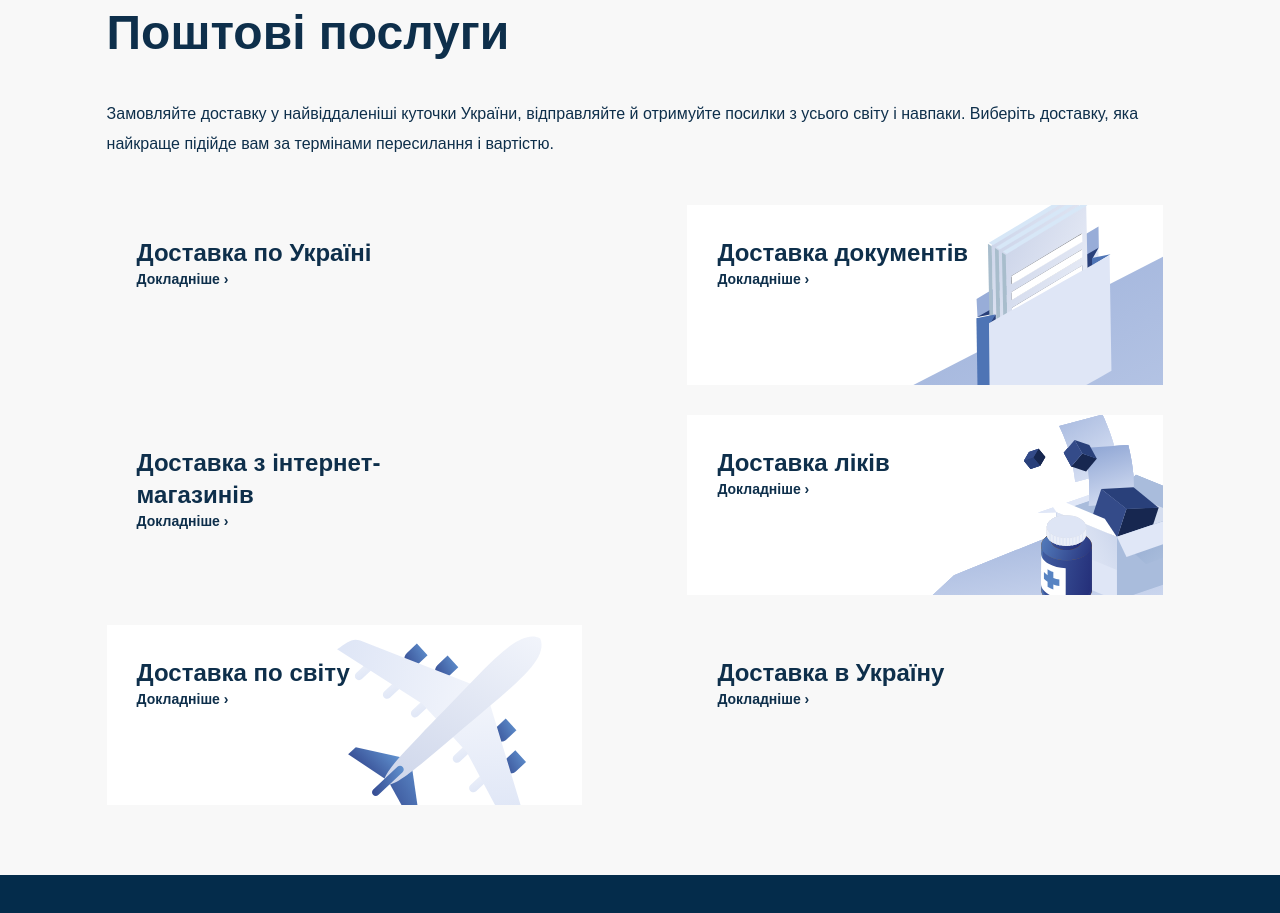
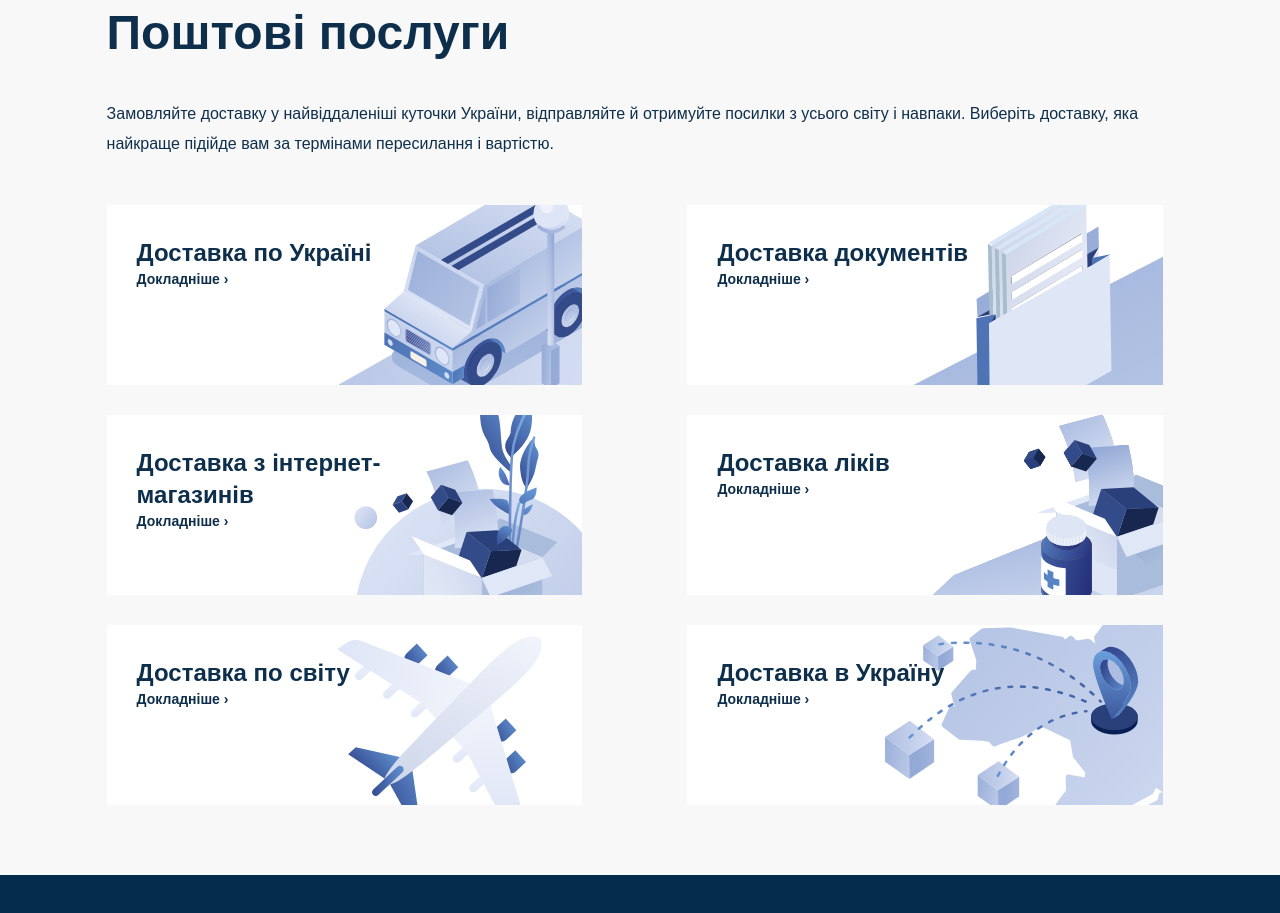
Before and after one commit to ViktorZvarych/okten-project-ukrposhta, a plain HTML site: page index.html in a window 1280 px wide. Shown: the part 830-1743 px from the top of the page. Drawn offline with nearby package versions, Linux system fonts and the light colour scheme.

Commit message:
final change of svg pathes

```diff
--- a/css/styles.css
+++ b/css/styles.css
@@ -507,19 +507,19 @@ background-color: var(--section-main-bg-color);
 }
 
 .car-svg {
-  background: url(assets/svg/car.svg);
+  background: url(../assets/svg/car.svg);
   background-size: cover;
   background-position: center;
 }
 
 .documents-svg {
-  background: url(/assets/svg/docs.svg);
+  background: url(../assets/svg/docs.svg);
   background-size: cover;
   background-position: center;
 }
 
 .box-svg {
-  background: url(./assets/svg/box.svg);
+  background: url(../assets/svg/box.svg);
   background-size: cover;
   background-position: center;
 }
@@ -531,13 +531,13 @@ background-color: var(--section-main-bg-color);
 }
 
 .plane-svg {
-  background: url(../../assets/svg/plane.svg);
+  background: url(../assets/svg/plane.svg);
   background-size: cover;
   background-position: center;
 }
 
 .map-svg {
-  background: url(./assets/svg/map.svg);
+  background: url(../assets/svg/map.svg);
   background-size: cover;
   background-position: center;
 }
```
